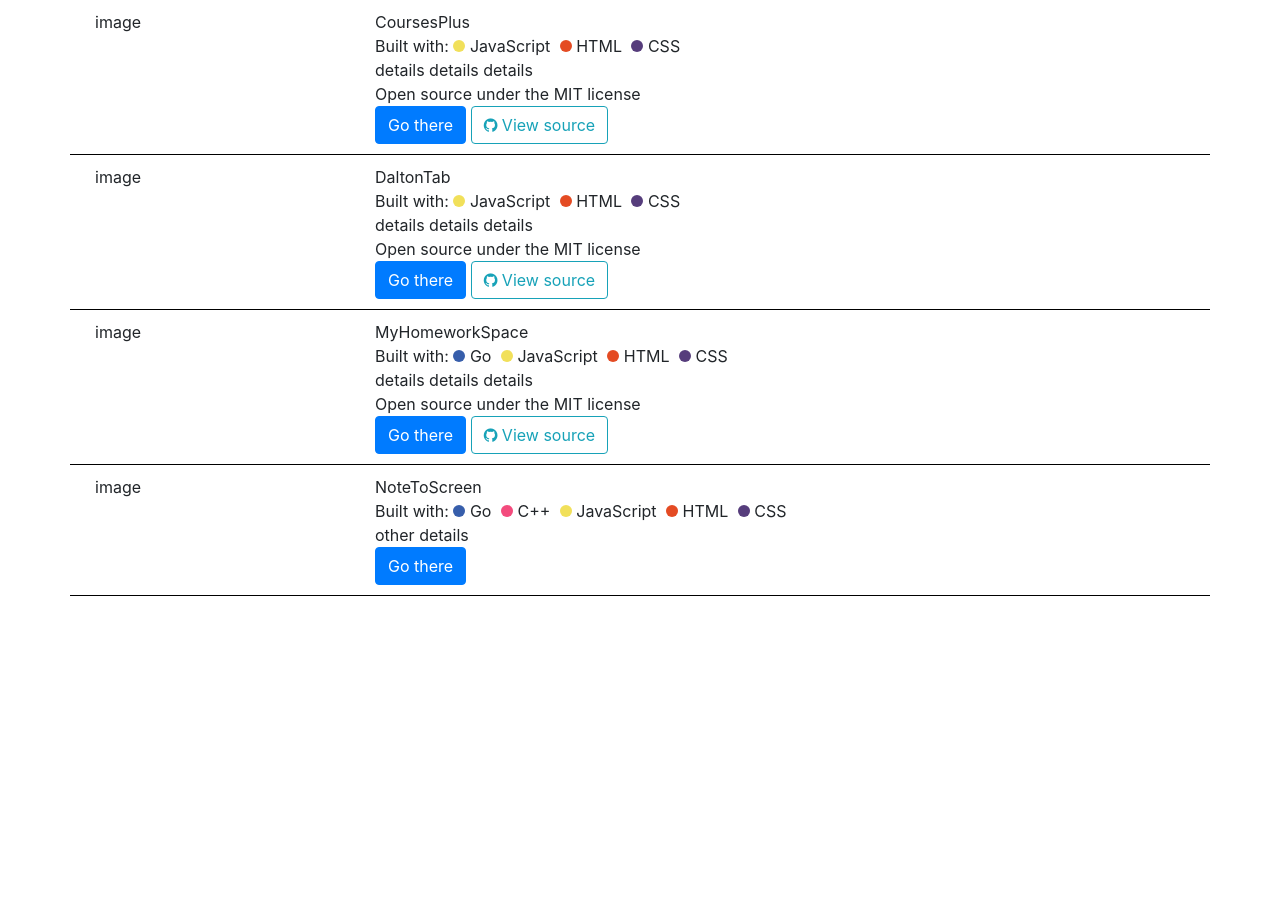
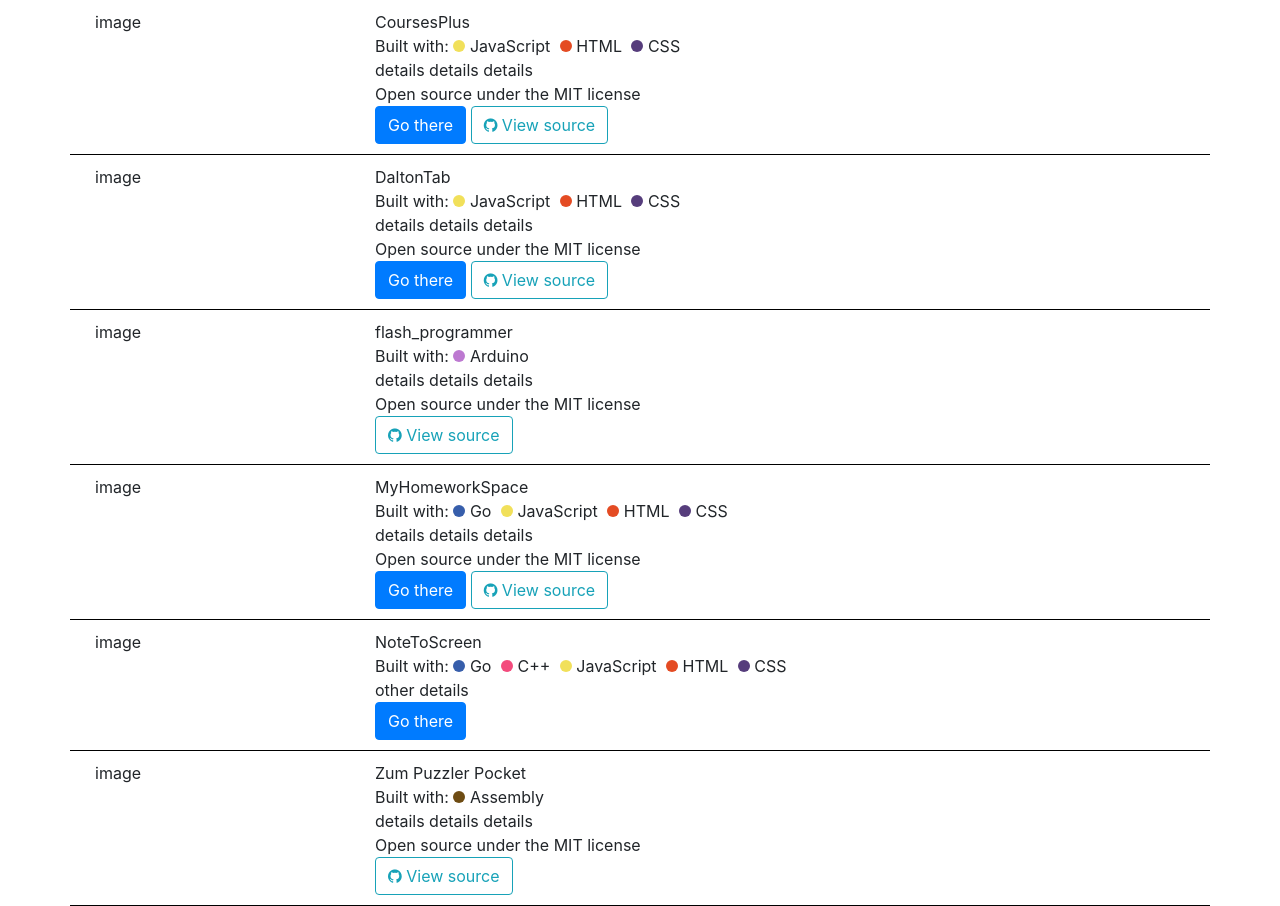
Before and after one commit to thatoddmailbox/thatoddmailbox.github.io, a Jekyll site: the page built from index.html, in a window 1280 px wide. Built offline with Jekyll 4.4.1, drawn with Linux system fonts in a browser that asks for light colours; nearby versions of some CDN libraries.

Commit message:
add more projects

```diff
--- a/css/base.css
+++ b/css/base.css
@@ -1,8 +1,14 @@
+.bg-arduino {
+    background: #bd79d1;
+}
 .bg-assembly {
     background: #6e4c13;
 }
 .bg-c {
     background: #555555;
+}
+.bg-cs {
+    background: #178600;
 }
 .bg-css {
     background: #563d7c;
--- a/index.html
+++ b/index.html
@@ -16,7 +16,7 @@ css: /css/index.css
 				Built with:
 				{% for tech in project.technology %}
 				<div class="project-technology-item">
-					<div class="project-technology-icon bg-{{ tech | replace: "+", "p" | downcase }}"></div>
+					<div class="project-technology-icon bg-{{ tech | replace: "+", "p" | replace: "#", "s" | downcase }}"></div>
 					{{ tech }}
 				</div>
 				{% endfor %}
@@ -30,7 +30,9 @@ css: /css/index.css
 				{% endif %}
 			</div>
 			<div class="project-actions">
+				{% if project.go_url %}
 				<a href="{{ project.go_url }}" class="btn btn-primary">Go there</a>
+				{% endif %}
 
 				{% if project.github %}
 				<a href="{{ project.github }}" class="btn btn-outline-info"><i class="fa fa-github"></i> View source</a>
```
Also changed, not shown: _projects/flash_programmer.md (added, +11 -0 lines), _projects/zpgb.md (added, +11 -0 lines).
